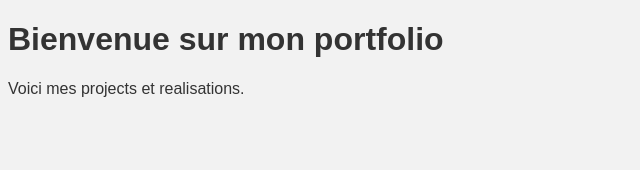
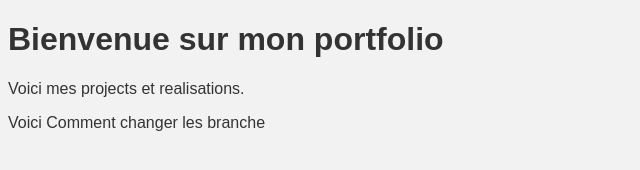
Before and after one commit to Ouchbaracode/monportfolio, a plain HTML site: page index.html in a window 1280 px wide. Shown: the whole page, without its empty margins (0-640 px from the left). Drawn offline with Linux system fonts and the light colour scheme.

Commit message:
Ajout d'une ligne dans index.html

```diff
--- a/index.html
+++ b/index.html
@@ -9,6 +9,7 @@
 <body>
     <h1>Bienvenue sur mon portfolio</h1>
     <p>Voici mes projects et realisations.</p>
+    <p>Voici Comment changer les branche</p>
     <script src="script.js"></script>
 </body>
 </html>
```
